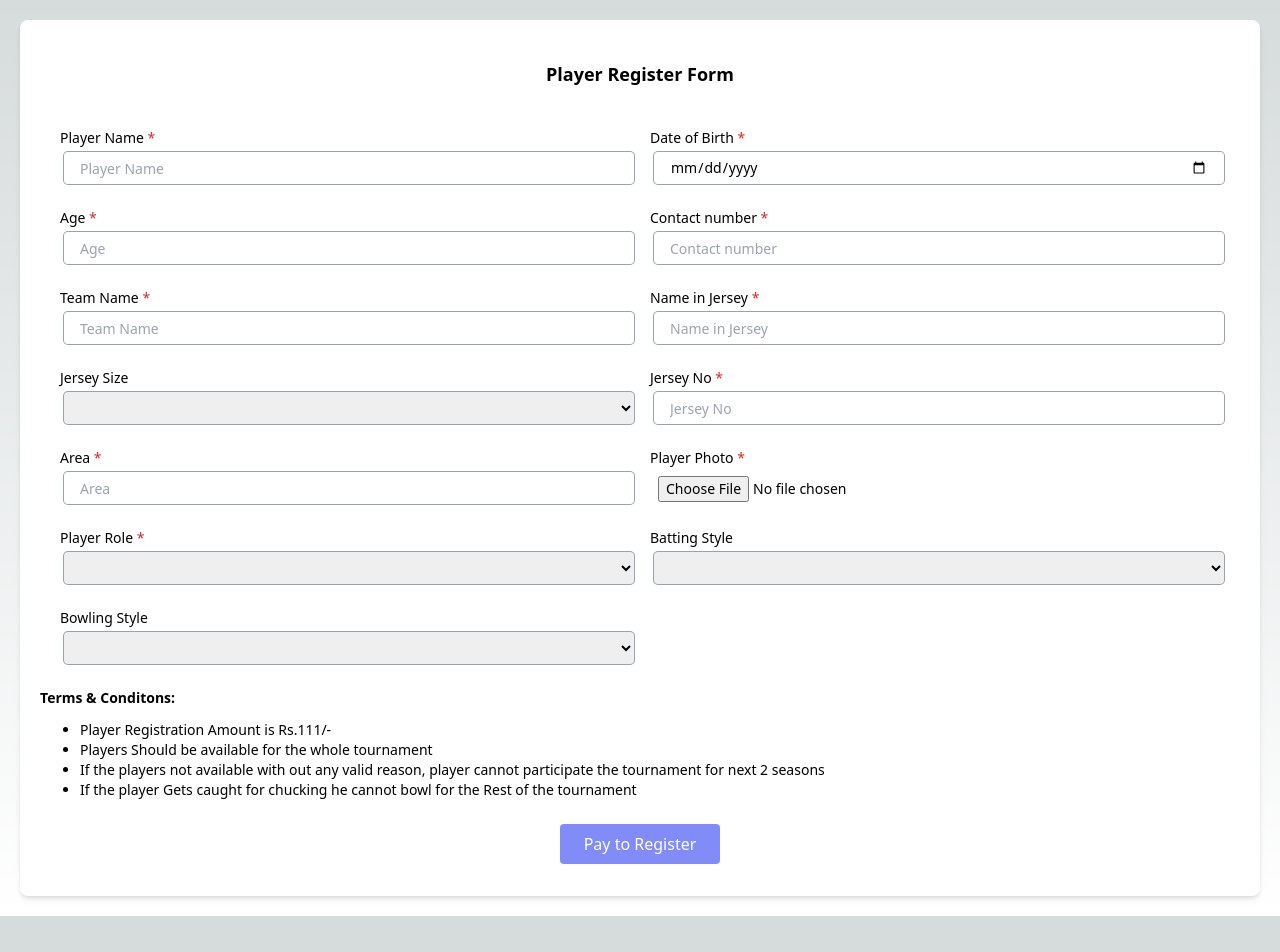
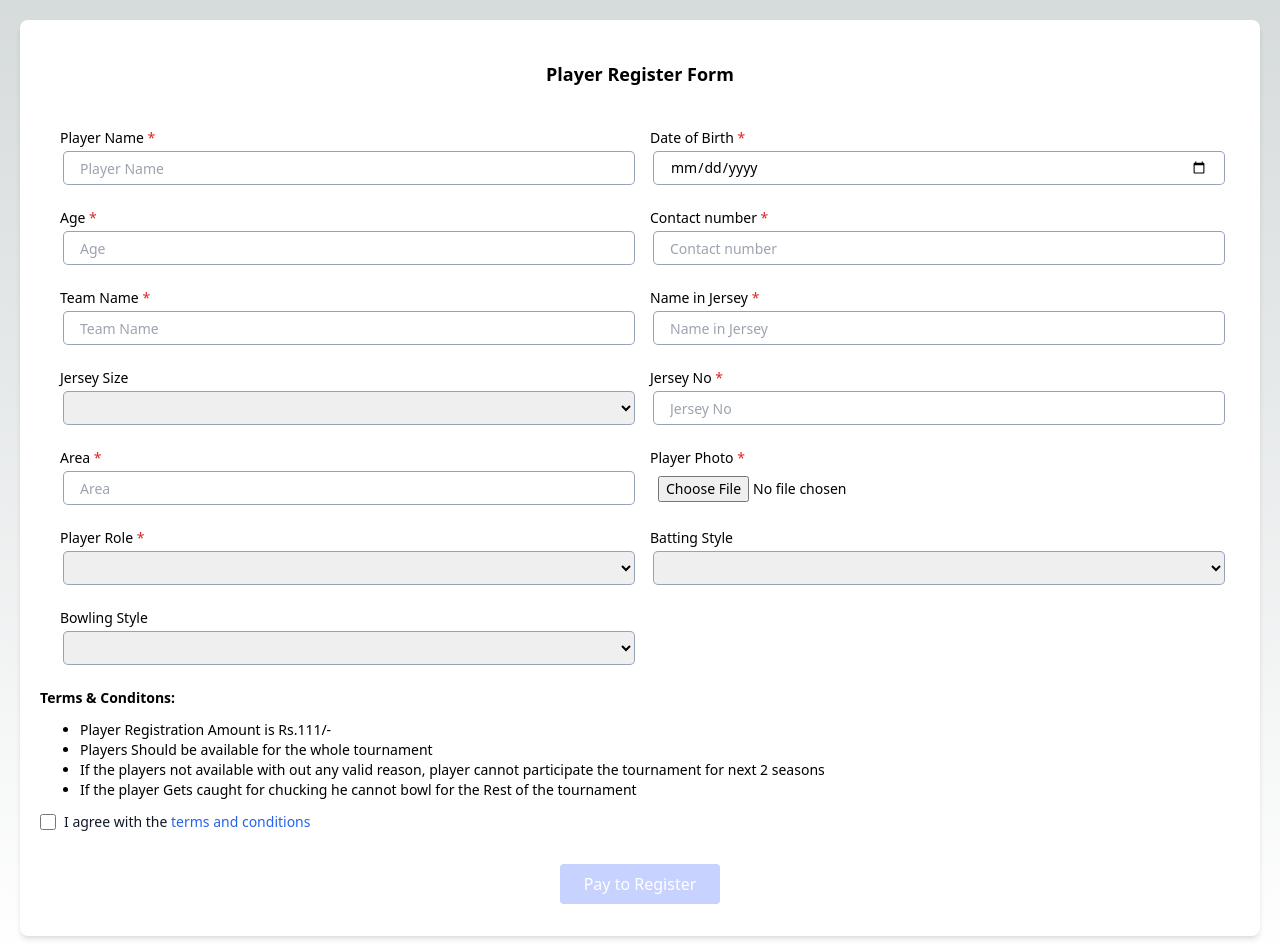
Before and after one commit to sridh-ar/tournament-app-main, a Next.js app: page /playerRegister in a window 1280 px wide. Shown: the top 952 px of the page. Before the commit the page ends 916 px from the top, so only its background shows below. Built offline with nearby package versions, Linux system fonts and the light colour scheme.

Commit message:
adding Footer and Terms in registration

```diff
--- a/app/cancellation-refund/page.jsx
+++ b/app/cancellation-refund/page.jsx
@@ -1,3 +1,5 @@
+import Footer from "../components/Footer";
+
 const email = process.env.EMAIL || "sairamanath@gmail.com";
 const cancel_date = process.env.CANCEL_DATE || "5";
 const refund_date = process.env.REFUND_DATE || "2";
@@ -6,7 +8,7 @@ export default function page() {
   return (
     <main className="bg-white">
       {/* <!-- Heading --> */}
-      <div class="md:max-w-screen-sm text-center px-4 sm:px-6 lg:px-8 pt-24 pb-6 mx-auto">
+      <div class="md:max-w-screen-sm text-center px-4 sm:px-6 lg:px-8 pt-10 pb-6 mx-auto">
         <h1 class="text-2xl font-bold md:text-4xl dark:text-white">
           Cancellation & Refund Policy
         </h1>
@@ -72,6 +74,7 @@ export default function page() {
         </div>
       </div>
       {/* <!-- End Content --> */}
+      <Footer />
     </main>
   );
 }
--- /dev/null
+++ b/app/components/Footer.jsx
@@ -0,0 +1,30 @@
+const ApplicationName = process.env.APPLICATIONNAME || 'Demo'
+
+export default function Footer() {
+    return (
+        <footer class="p-4 mt-5 bg-white md:p-8 lg:p-10 dark:bg-gray-800 w-full shadow">
+            <div class="mx-auto max-w-screen-xl text-center">
+                {/* <a href="#" class="flex justify-center items-center text-2xl font-semibold text-gray-900 dark:text-white">
+                    <img src="/cricket.svg" alt="Tropy" className=" h-14 mx-1" />
+                    {ApplicationName}
+                </a> */}
+                <p class="my-3 mt-0 text-gray-500 dark:text-gray-400">Register for exciting competitions, showcase your skills, and compete for glory in our upcoming events.</p>
+                <ul class="flex flex-wrap justify-center items-center mb-6 text-gray-900 dark:text-white">
+                    <li>
+                        <a href="/support" class="mr-4 hover:underline md:mr-6 ">Contact</a>
+                    </li>
+                    <li>
+                        <a href="/terms" class="mr-4 hover:underline md:mr-6">Terms & conditions</a>
+                    </li>
+                    <li>
+                        <a href="/privacy" class="mr-4 hover:underline md:mr-6 ">Privacy policy</a>
+                    </li>
+                    <li>
+                        <a href="/cancellation-refund" class="mr-4 hover:underline md:mr-6">Cancellation & Refund Policy</a>
+                    </li>
+                </ul>
+                <span class="text-sm text-gray-500 sm:text-center dark:text-gray-400">© 2024-2025 <a href="/" class="hover:underline">{ApplicationName}™</a>. All Rights Reserved.</span>
+            </div>
+        </footer>
+    );
+};
--- a/app/page.js
+++ b/app/page.js
@@ -6,6 +6,7 @@ import Link from "next/link";
 import { useEffect, useState } from "react";
 import { motion } from "framer-motion";
 import { validateToken } from "@/lib/auth/auth";
+import Footer from "./components/Footer";
 
 const ApplicationName = process.env.APPLICATIONNAME || 'Demo'
 
@@ -39,18 +40,14 @@ export default function Home() {
   }, []);
 
   return (
-    <main className="flex items-center flex-col h-screen">
-      <a
+    <main className="flex items-center flex-col h-full w-full">
+      {/* <a
         className="shadow-lg px-2 h-8 rounded-full flex items-center justify-between absolute top-4 right-4"
         href="/support"
       >
         <PhoneIcon width={15} height={15} className="ml-1"  />
         <p className="text-sm font-semibold mx-2 ">Contact</p>
-        {/* <div className="w-0.5 h-4 bg-gray-400"  />
-        <p className="text-sm font-semibold mx-2">Terms & Conditions</p>
-        <div className="w-0.5 h-4 bg-gray-400"  />
-        <p className="text-sm font-semibold mx-2">Privacy Policy</p> */}
-      </a>
+      </a> */}
       <motion.div
         className={styles.center}
         initial="hidden"
@@ -76,11 +73,12 @@ export default function Home() {
         transition={{ ease: "easeIn", duration: 0.01 }}
         variants={itemAnimation}
       >
-        <a className="font-medium mr-3 cursor-pointer sm:w-full " href="/">
+        <a className="font-medium mr-3 cursor-pointer sm:w-full" href="/playerRegister">
           Register for {ApplicationName}
         </a>
         <ArrowSmallRightIcon height={30} width={30} />
       </motion.div>
+      <Footer />
     </main>
   );
 }
--- a/app/playerRegister/page.jsx
+++ b/app/playerRegister/page.jsx
@@ -232,6 +232,7 @@ export default function Page() {
   // const [base64Image, setBase64Image] = useState("");
   const [isPaid, setisPaid] = useState(false);
   const [isLoading, setisLoading] = useState(false);
+  const [isTermAccepted, setisTermAccepted] = useState(false);
   const [id, setId] = useState("");
   const router = useRouter();
 
@@ -402,14 +403,40 @@ export default function Page() {
                   Rest of the tournament
                 </li>
               </ol>
+              {/* Terms */}
+              <div class="flex items-start mb-5">
+                <div class="flex items-center h-5">
+                  <input
+                    id="terms"
+                    type="checkbox"
+                    value={isTermAccepted}
+                    class="w-4 h-4 border border-gray-300 rounded bg-gray-50 focus:ring-3 focus:ring-blue-300 "
+                    required
+                    onChange={() => setisTermAccepted(!isTermAccepted)}
+                  />
+                </div>
+                <label
+                  for="terms"
+                  class="ms-2 text-sm font-medium text-gray-900 ml-2"
+                >
+                  I agree with the{" "}
+                  <a
+                    href="/terms"
+                    class="text-blue-600 hover:underline"
+                  >
+                    terms and conditions
+                  </a>
+                </label>
+              </div>
             </div>
           </>
 
           <motion.button
             type="submit"
             variants={itemAnimation}
-            className="w-40 rounded bg-indigo-400 h-10 p-2 flex justify-center items-center m-3 cursor-pointer text-white relative"
+            className={`w-40 rounded ${isTermAccepted ? 'bg-indigo-400' :'bg-indigo-200'} h-10 p-2 flex justify-center items-center m-3 cursor-pointer text-white relative`}
             whileHover={{ scale: 1.1 }}
+            disabled ={!isTermAccepted}
           >
             Pay to Register
           </motion.button>
--- a/app/privacy/page.jsx
+++ b/app/privacy/page.jsx
@@ -1,10 +1,12 @@
+import Footer from "../components/Footer";
+
 const email = process.env.EMAIL || 'sairamanath@gmail.com'
 
 export default function page() {
   return (
     <main className="bg-white">
       {/* <!-- Heading --> */}
-      <div class="md:max-w-screen-sm text-center px-4 sm:px-6 lg:px-8 pt-24 pb-6 mx-auto">
+      <div class="md:max-w-screen-sm text-center px-4 sm:px-6 lg:px-8 pt-10 pb-6 mx-auto">
         <h1 class="text-2xl font-bold md:text-4xl dark:text-white">
           Privacy &amp; Policy
         </h1>
@@ -75,6 +77,7 @@ export default function page() {
         </div>
       </div>
       {/* <!-- End Content --> */}
+      <Footer />
     </main>
   );
 }
--- a/app/support/page.jsx
+++ b/app/support/page.jsx
@@ -1,3 +1,5 @@
+import Footer from "../components/Footer";
+
 const email = process.env.EMAIL || 'sairamanath@gmail.com'
 const address = process.env.EMAIL || 'Chennai, TamilNadu'
 const phone = process.env.EMAIL || '8682021651'
@@ -55,6 +57,7 @@ export default function page() {
 
         </div>
       </div>
+      <Footer />
     </section>
   );
 };
--- a/app/terms/page.jsx
+++ b/app/terms/page.jsx
@@ -1,9 +1,11 @@
+import Footer from "../components/Footer";
+
 const email = process.env.EMAIL || 'sairamanath@gmail.com'
 
 export default function page() {
   return (
     <main className="bg-white">
-      <div class="md:max-w-screen-sm text-center px-4 sm:px-6 lg:px-8 pt-24 pb-6 mx-auto">
+      <div class="md:max-w-screen-sm text-center px-4 sm:px-6 lg:px-8 pt-10 pb-6 mx-auto">
         <h1 class="text-2xl font-bold md:text-4xl dark:text-white">
           Terms &amp; Conditions
         </h1>
@@ -88,6 +90,7 @@ export default function page() {
           </div>
         </div>
       </div>
+      <Footer />
     </main>
   );
 }
```
